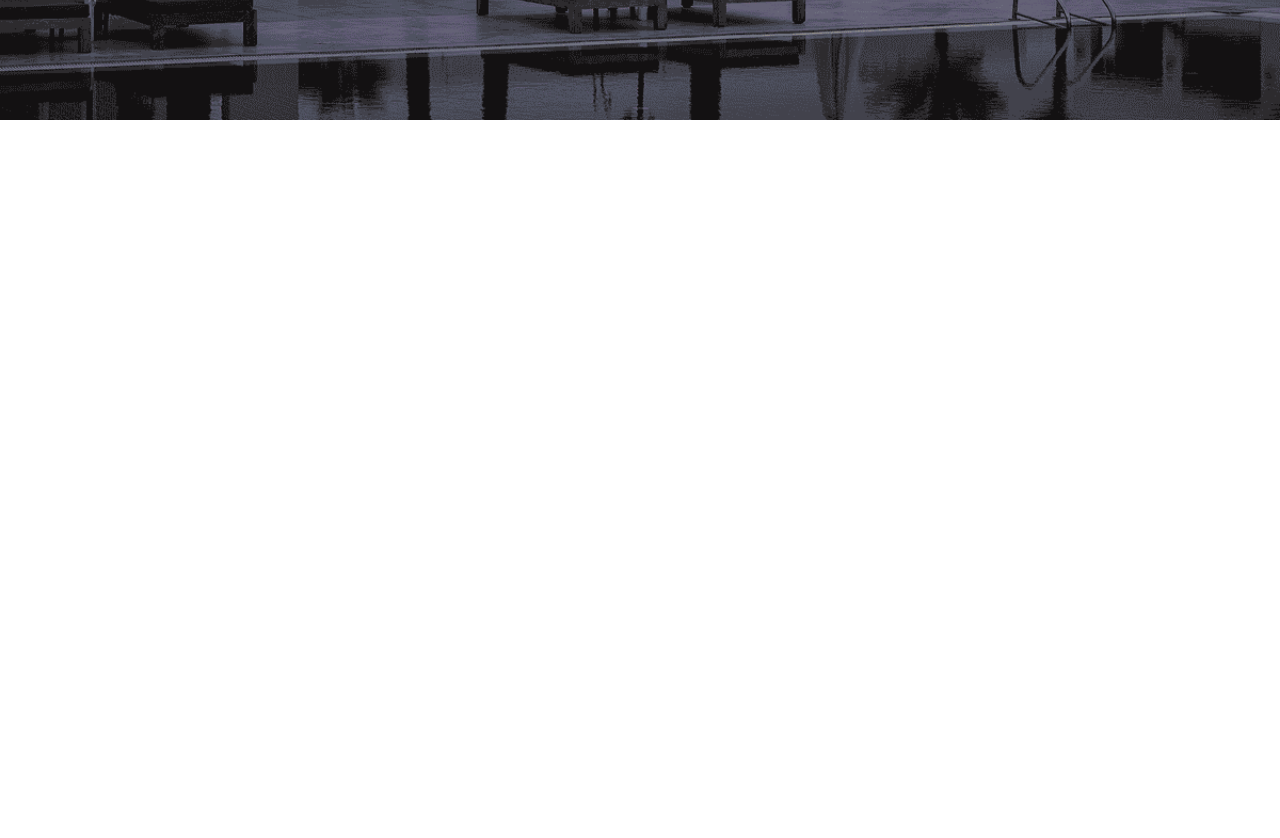
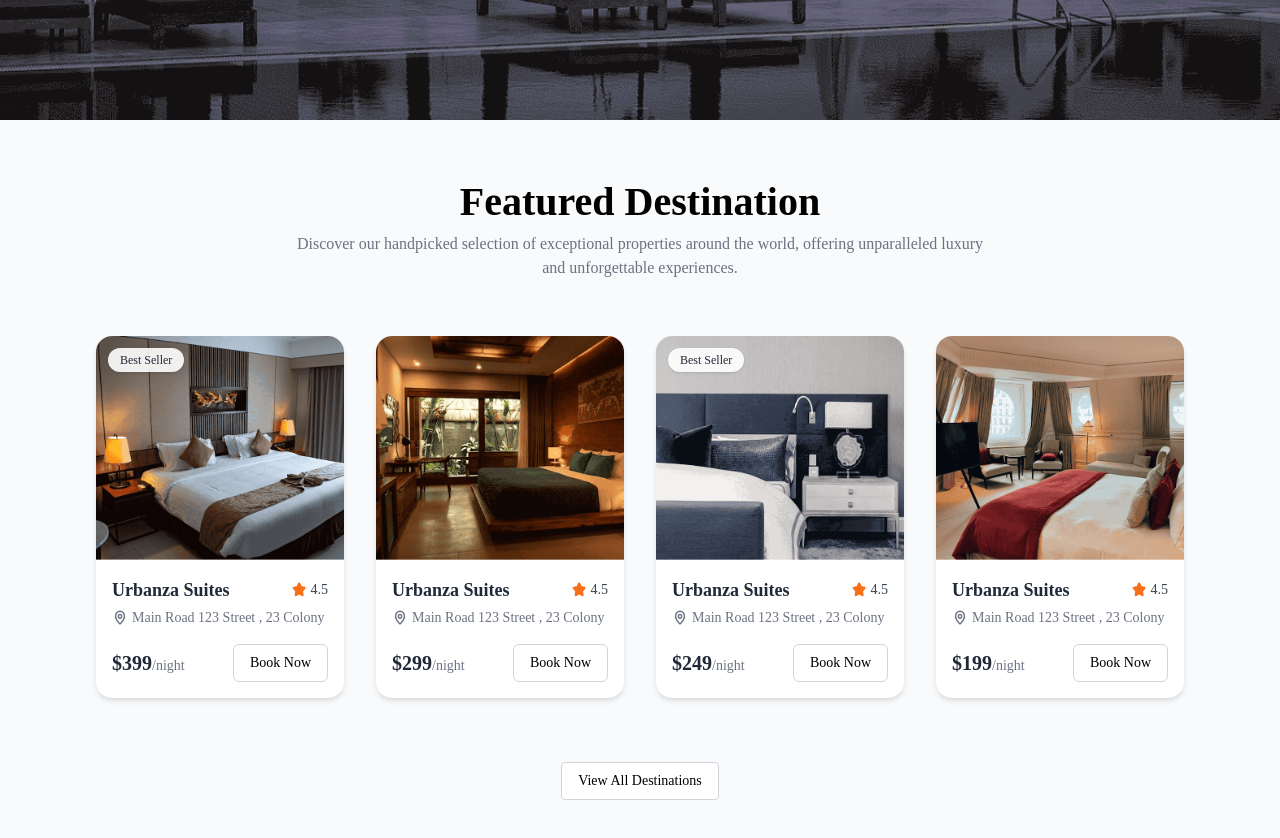
Before and after one commit to kirank860/quick-stay, a React (Create React App) app: page / in a window 1280 px wide. Shown: the part 680-1518 px from the top of the page. Before the commit the page ends 800 px from the top, so only its background shows below. Built offline with nearby package versions, Linux system fonts and the light colour scheme; no server answers.

Commit message:
added hotecards

```diff
--- a/src/Pages/Home.jsx
+++ b/src/Pages/Home.jsx
@@ -1,10 +1,12 @@
 import React from 'react'
 import Hero from '../components/Hero'
+import FeaturedDestination from '../components/FeaturedDestination'
 
 const Home = () => {
   return (
    <>
         <Hero/>
+       <FeaturedDestination/>
    </>
   )
 }
--- /dev/null
+++ b/src/components/FeaturedDestination.jsx
@@ -0,0 +1,28 @@
+import React from 'react'
+import { roomsDummyData } from '../assets/assets'
+import HotelCard from './HotelCard'
+import Title from './Title'
+import { useNavigate } from 'react-router-dom'
+const FeaturedDestination = () => {
+    const navigate=useNavigate()
+  return (
+    <div className="flex flex-col items-center px-6 md:px-10 lg:px-24 bg-slate-50 py-16">
+      <Title
+        title="Featured Destination"
+        subTitle="Discover our handpicked selection of exceptional properties around the world, offering unparalleled luxury and unforgettable experiences."
+      />
+
+      <div className="grid grid-cols-1 sm:grid-cols-2 md:grid-cols-3 lg:grid-cols-4 gap-8 mt-14">
+        {roomsDummyData.slice(0, 4).map((room, index) => (
+          <HotelCard key={room._id} room={room} index={index} />
+        ))}
+      </div>
+      <button onClick={()=>{navigate("/rooms");window.scrollTo(0,0)}} className='my-16 px-4 py-2 text-sm font-medium border border-gray-300 rounded bg-white hover:bg-gray-50 transition-all cursor-pointer'>
+  View All Destinations
+</button>
+
+    </div>
+  )
+}
+
+export default FeaturedDestination
--- /dev/null
+++ b/src/components/HotelCard.jsx
@@ -0,0 +1,65 @@
+import React from "react";
+import { Link } from "react-router-dom";
+import { assets } from "../assets/assets";
+
+const HotelCard = ({ room, index }) => {
+  return (
+    <Link
+      to={`/rooms/${room._id}`}
+      onClick={() => window.scrollTo({ top: 0, behavior: "smooth" })}
+      key={room._id}
+      className="block bg-white rounded-2xl overflow-hidden shadow-md hover:shadow-xl transition-shadow duration-300"
+    >
+      {/* Image */}
+      <div className="relative w-full h-56 overflow-hidden">
+        <img
+          src={room.images[0]}
+          alt={room.hotel.name}
+          className="w-full h-full object-cover transition-transform duration-500 hover:scale-105"
+        />
+        {index % 2 === 0 && (
+          <p className="absolute top-3 left-3 bg-white/90 text-gray-800 text-xs font-medium px-3 py-1 rounded-full shadow">
+            Best Seller
+          </p>
+        )}
+      </div>
+
+      {/* Info */}
+      <div className="p-4">
+        {/* Hotel name + rating */}
+        <div className="flex items-center justify-between">
+          <h3 className="font-playfair text-lg font-semibold text-gray-800">
+            {room.hotel.name}
+          </h3>
+          <div className="flex items-center gap-1 text-sm text-gray-700">
+            <img
+              src={assets.starIconFilled}
+              alt="star-icon"
+              className="w-4 h-4"
+            />
+            <span>4.5</span>
+          </div>
+        </div>
+
+        {/* Address */}
+        <div className="flex items-center gap-1 mt-1 text-gray-500 text-sm">
+          <img src={assets.locationIcon} alt="location-icon" className="w-4 h-4" />
+          <span>{room.hotel.address}</span>
+        </div>
+
+        {/* Price + button */}
+        <div className="flex items-center justify-between mt-4">
+          <p className="text-gray-800">
+            <span className="text-xl font-semibold">${room.pricePerNight}</span>
+            <span className="text-sm text-gray-500">/night</span>
+          </p>
+          <button className="px-4 py-2 text-sm font-medium border border-gray-300 rounded-md hover:bg-gray-100 transition-all">
+            Book Now
+          </button>
+        </div>
+      </div>
+    </Link>
+  );
+};
+
+export default HotelCard;
--- a/src/components/Navbar.jsx
+++ b/src/components/Navbar.jsx
@@ -1,4 +1,4 @@
-import React from "react";
+import React, { useEffect, useState } from "react";
 import { Link, useLocation, useNavigate } from "react-router-dom";
 import { assets } from "../assets/assets";
 import { useClerk, useUser,UserButton } from "@clerk/clerk-react";
@@ -19,20 +19,27 @@ const Navbar = () => {
 
 
 
-    const [isScrolled, setIsScrolled] = React.useState(false);
-    const [isMenuOpen, setIsMenuOpen] = React.useState(false);
+    const [isScrolled, setIsScrolled] = useState(false);
+    const [isMenuOpen, setIsMenuOpen] = useState(false);
     const {openSignIn}=useClerk()
     const {user}=useUser()
     const navigate=useNavigate()
     const location=useLocation()
 
-    React.useEffect(() => {
+    useEffect(() => {
+        if(location.pathname !=='/'){
+            setIsScrolled(true)
+            return;
+        }else{
+            setIsScrolled(false)
+        }
+        setIsScrolled(prev=>location.pathname !== "/"? true:prev)
         const handleScroll = () => {
             setIsScrolled(window.scrollY > 10);
         };
         window.addEventListener("scroll", handleScroll);
         return () => window.removeEventListener("scroll", handleScroll);
-    }, []);
+    }, [location.pathname]);
 
     return (
 
--- /dev/null
+++ b/src/components/Title.jsx
@@ -0,0 +1,22 @@
+import React from 'react'
+
+const Title = ({ title, subTitle, align = "center", font }) => {
+  return (
+    <div
+      className={`flex flex-col ${
+        align === "left"
+          ? "items-start text-left"
+          : "items-center text-center"
+      }`}
+    >
+      <h1 className={`text-3xl md:text-[40px] font-semibold ${font || "font-playfair"}`}>
+        {title}
+      </h1>
+      <p className="text-sm md:text-base text-gray-500 mt-3 max-w-[700px] leading-relaxed">
+        {subTitle}
+      </p>
+    </div>
+  )
+}
+
+export default Title
```
